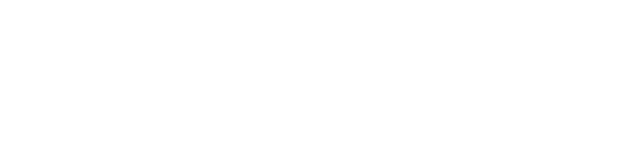
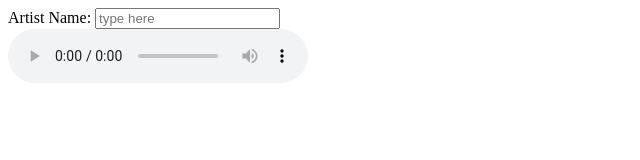
Before and after one commit to Momentum-Team-15/search-with-itunes-rayardenyoung, a website: page index.html in a window 1280 px wide. Shown: the whole page, without its empty margins (0-640 px from the left). Drawn offline with Linux system fonts and the light colour scheme.

Commit message:
added form and audio basics

```diff
--- a/index.html
+++ b/index.html
@@ -6,6 +6,25 @@
   <script src="main.js" defer></script>
   <title>Music Search</title>
 
+  <form method="get" action="/" id="search-form">
+    <div class="input-field">
+      <label for="artist-name">Artist Name:</label>
+      <input
+        type="text"
+        name="artist-name-input"
+        id="artist-name-input"
+        placeholder="type here"
+        required
+      />
+    </div>
+  </form>
+
+  <audio controls src="">
+
+  </audio>
+
+
+
 
 </head>
 <body>
```
Also changed, not shown: style.css (added).
